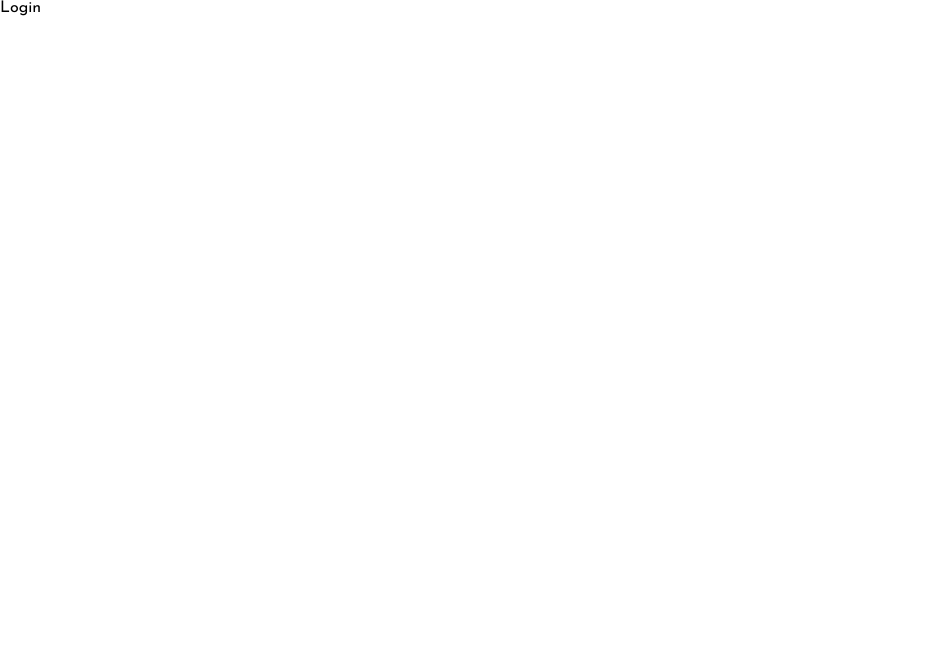
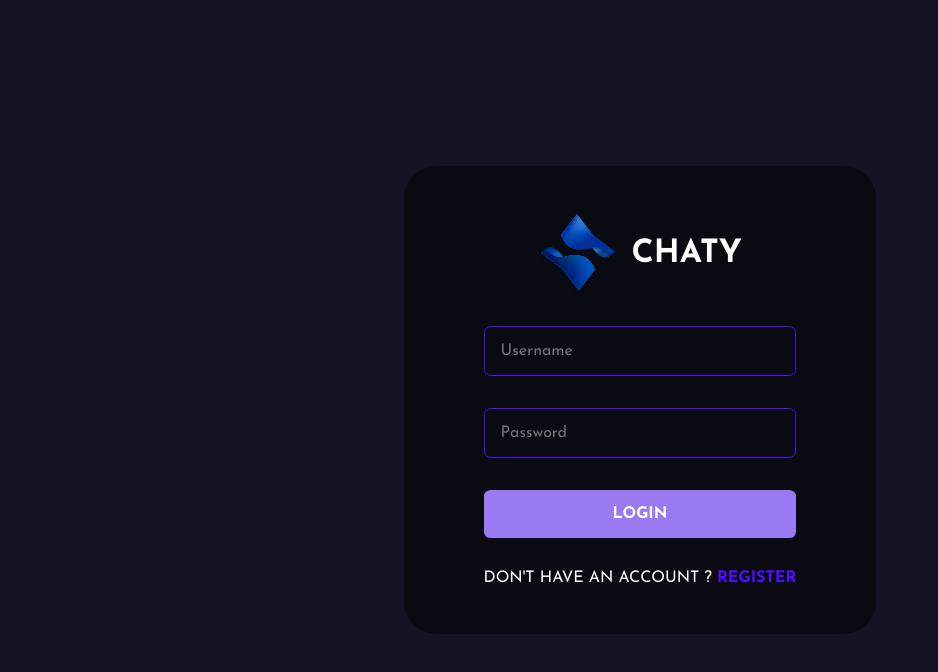
Before and after one commit to ivelin-web/chaty, a React (Create React App) app in the folder client/: page /login in a window 1280 px wide. Shown: the top 672 px of the page, without its empty margins (0-938 px from the left). Built offline with nearby package versions, Linux system fonts and the light colour scheme.

Commit message:
Added client services and styled login/register page.

```diff
--- /dev/null
+++ b/client/src/components/Login/Login.js
@@ -0,0 +1,79 @@
+import styled from "styled-components";
+
+const FormContainer = styled.div`
+    height: 100vh;
+    width: 100vw;
+    display: flex;
+    flex-direction: column;
+    justify-content: center;
+    gap: 1rem;
+    align-items: center;
+    background: #131324;
+    .brand {
+        display: flex;
+        align-items: center;
+        gap: 1rem;
+        justify-content: center;
+        img {
+            height: 5rem;
+        }
+        h1 {
+            color: #fff;
+            text-transform: uppercase;
+        }
+    }
+    form {
+        display: flex;
+        flex-direction: column;
+        gap: 2rem;
+        background: #00000076;
+        border-radius: 2rem;
+        padding: 3rem 5rem;
+        input {
+            background: transparent;
+            padding: 1rem;
+            border: 0.1rem solid #4e0eff;
+            border-radius: 0.4rem;
+            color: #fff;
+            with: 100%;
+            font-size: 1rem;
+            &:focus {
+                border: 0.1rem solid #997af0;
+                outline: none;
+            }
+        }
+        button {
+            background: #997af0;
+            color: #fff;
+            padding: 1rem 2rem;
+            border: none;
+            font-weight: bold;
+            cursor: pointer;
+            border-radius: 0.4rem;
+            font-size: 1rem;
+            text-transform: uppercase;
+            transition: background 0.5s ease-in-out;
+            &:hover {
+                background: #4e0eff;
+            }
+        }
+        span {
+            color: #fff;
+            text-transform: uppercase;
+            a {
+                color: #4e0eff;
+                text-decoration: none;
+                font-weight: bold;
+            }
+        }
+        span.errorText {
+            color: #e00;
+            font-weight: 300;
+            font-size: 0.9rem;
+            text-transform: none;
+            margin-top: -1rem;
+        }
+    }
+`;
+
+export default FormContainer;
--- /dev/null
+++ b/client/src/components/Register/RegisterForm.js
@@ -0,0 +1,79 @@
+import styled from "styled-components";
+
+const FormContainer = styled.div`
+    height: 100vh;
+    width: 100vw;
+    display: flex;
+    flex-direction: column;
+    justify-content: center;
+    gap: 1rem;
+    align-items: center;
+    background: #131324;
+    .brand {
+        display: flex;
+        align-items: center;
+        gap: 1rem;
+        justify-content: center;
+        img {
+            height: 5rem;
+        }
+        h1 {
+            color: #fff;
+            text-transform: uppercase;
+        }
+    }
+    form {
+        display: flex;
+        flex-direction: column;
+        gap: 2rem;
+        background: #00000076;
+        border-radius: 2rem;
+        padding: 3rem 5rem;
+        input {
+            background: transparent;
+            padding: 1rem;
+            border: 0.1rem solid #4e0eff;
+            border-radius: 0.4rem;
+            color: #fff;
+            with: 100%;
+            font-size: 1rem;
+            &:focus {
+                border: 0.1rem solid #997af0;
+                outline: none;
+            }
+        }
+        button {
+            background: #997af0;
+            color: #fff;
+            padding: 1rem 2rem;
+            border: none;
+            font-weight: bold;
+            cursor: pointer;
+            border-radius: 0.4rem;
+            font-size: 1rem;
+            text-transform: uppercase;
+            transition: background 0.5s ease-in-out;
+            &:hover {
+                background: #4e0eff;
+            }
+        }
+        span {
+            color: #fff;
+            text-transform: uppercase;
+            a {
+                color: #4e0eff;
+                text-decoration: none;
+                font-weight: bold;
+            }
+        }
+        span.errorText {
+            color: #e00;
+            font-weight: 300;
+            font-size: 0.9rem;
+            text-transform: none;
+            margin-top: -1rem;
+        }
+    }
+`;
+
+export default FormContainer;
--- a/client/src/index.js
+++ b/client/src/index.js
@@ -3,12 +3,14 @@ import ReactDOM from "react-dom/client";
 import "./index.css";
 import App from "./App";
 import { BrowserRouter as Router } from "react-router-dom";
+import { ToastContainer } from "react-toastify";
 
 const root = ReactDOM.createRoot(document.getElementById("root"));
 root.render(
     <React.StrictMode>
         <Suspense fallback={""}>
             <Router>
+                <ToastContainer position="bottom-right" autoClose={5000} pauseOnFocusLoss pauseOnHover draggable theme="dark" />
                 <App />
             </Router>
         </Suspense>
--- a/client/src/pages/login/Login.js
+++ b/client/src/pages/login/Login.js
@@ -1,5 +1,60 @@
-import React from "react";
+import React, { useState } from "react";
+import { Link, useNavigate } from "react-router-dom";
+import FormContainer from "../../components/Login/Login";
+import Logo from "../../assets/logo.svg";
+import { login } from "../../services/AuthService";
+import { toast } from "react-toastify";
+import "react-toastify/dist/ReactToastify.css";
 
 export default function Login() {
-    return <div>Login</div>;
+    const [state, setState] = useState({
+        username: "",
+        password: "",
+    });
+    const [isLoading, setIsLoading] = useState(false);
+    const navigate = useNavigate();
+
+    const handleSubmit = (e) => {
+        e.preventDefault();
+
+        setIsLoading(true);
+
+        login(state)
+            .then((res) => {
+                toast.success(res.data.message);
+                navigate("/");
+            })
+            .catch(({ response: err }) => {
+                setIsLoading(false);
+                toast.error(err.data?.message);
+            });
+    };
+
+    const handleChange = (e) => {
+        setState((prevState) => {
+            return {
+                ...prevState,
+                [e.target.name]: e.target.value,
+            };
+        });
+    };
+
+    return (
+        <>
+            <FormContainer>
+                <form autoComplete="off" onSubmit={handleSubmit}>
+                    <div className="brand">
+                        <img src={Logo} alt="Logo" />
+                        <h1>chaty</h1>
+                    </div>
+                    <input value={state.username} type="text" placeholder="Username" name="username" onChange={handleChange} />
+                    <input value={state.password} type="password" placeholder="Password" name="password" onChange={handleChange} />
+                    <button type="submit">{isLoading ? "Loading..." : "Login"}</button>
+                    <span>
+                        Don't have an account ? <Link to="/register">Register</Link>
+                    </span>
+                </form>
+            </FormContainer>
+        </>
+    );
 }
--- a/client/src/pages/register/Register.js
+++ b/client/src/pages/register/Register.js
@@ -1,15 +1,46 @@
-import React from "react";
-import { Link } from "react-router-dom";
-import styled from "styled-components";
+import React, { useState } from "react";
+import { Link, useNavigate } from "react-router-dom";
+import FormContainer from "../../components/Register/RegisterForm";
 import Logo from "../../assets/logo.svg";
+import { register } from "../../services/AuthService";
+import { toast } from "react-toastify";
+import "react-toastify/dist/ReactToastify.css";
 
 export default function Register() {
+    const [state, setState] = useState({
+        username: "",
+        email: "",
+        password: "",
+        confirmPassword: "",
+    });
+    const [errors, setErrors] = useState({});
+    const [isLoading, setIsLoading] = useState(false);
+    const navigate = useNavigate();
+
     const handleSubmit = (e) => {
         e.preventDefault();
-        console.log("submit");
+
+        setIsLoading(true);
+
+        register(state)
+            .then((res) => {
+                toast.success(res.data.message);
+                navigate("/login");
+            })
+            .catch(({ response: err }) => {
+                setIsLoading(false);
+                setErrors(err?.data?.errors || {});
+            });
     };
 
-    const handleChange = (e) => {};
+    const handleChange = (e) => {
+        setState((prevState) => {
+            return {
+                ...prevState,
+                [e.target.name]: e.target.value,
+            };
+        });
+    };
 
     return (
         <>
@@ -19,11 +50,15 @@ export default function Register() {
                         <img src={Logo} alt="Logo" />
                         <h1>chaty</h1>
                     </div>
-                    <input type="text" placeholder="Username" name="username" onChange={handleChange} />
-                    <input type="email" placeholder="Email" name="email" onChange={handleChange} />
-                    <input type="password" placeholder="Password" name="password" onChange={handleChange} />
-                    <input type="password" placeholder="Confirm Password" name="confirmPassword" onChange={handleChange} />
-                    <button type="submit">Create User</button>
+                    <input value={state.username} type="text" placeholder="Username" name="username" onChange={handleChange} />
+                    {errors?.username?.message && <span className="errorText">{errors.username.message}</span>}
+                    <input value={state.email} type="email" placeholder="Email" name="email" onChange={handleChange} />
+                    {errors?.email?.message && <span className="errorText">{errors.email.message}</span>}
+                    <input value={state.password} type="password" placeholder="Password" name="password" onChange={handleChange} />
+                    {errors?.password?.message && <span className="errorText">{errors.password.message}</span>}
+                    <input value={state.confirmPassword} type="password" placeholder="Confirm Password" name="confirmPassword" onChange={handleChange} />
+                    {errors?.confirmPassword?.message && <span className="errorText">{errors.confirmPassword.message}</span>}
+                    <button type="submit">{isLoading ? "Loading..." : "Register"}</button>
                     <span>
                         already have an account ? <Link to="/login">Login</Link>
                     </span>
@@ -32,72 +67,3 @@ export default function Register() {
         </>
     );
 }
-
-const FormContainer = styled.div`
-    height: 100vh;
-    width: 100vw;
-    display: flex;
-    flex-direction: column;
-    justify-content: center;
-    gap: 1rem;
-    align-items: center;
-    background: #131324;
-    .brand {
-        display: flex;
-        align-items: center;
-        gap: 1rem;
-        justify-content: center;
-        img {
-            height: 5rem;
-        }
-        h1 {
-            color: #fff;
-            text-transform: uppercase;
-        }
-    }
-    form {
-        display: flex;
-        flex-direction: column;
-        gap: 2rem;
-        background: #00000076;
-        border-radius: 2rem;
-        padding: 3rem 5rem;
-        input {
-            background: transparent;
-            padding: 1rem;
-            border: 0.1rem solid #4e0eff;
-            border-radius: 0.4rem;
-            color: #fff;
-            with: 100%;
-            font-size: 1rem;
-            &:focus {
-                border: 0.1rem solid #997af0;
-                outline: none;
-            }
-        }
-        button {
-            background: #997af0;
-            color: #fff;
-            padding: 1rem 2rem;
-            border: none;
-            font-weight: bold;
-            cursor: pointer;
-            border-radius: 0.4rem;
-            font-size: 1rem;
-            text-transform: uppercase;
-            transition: background 0.5s ease-in-out;
-            &:hover {
-                background: #4e0eff;
-            }
-        }
-        span {
-            color: #fff;
-            text-transform: uppercase;
-            a {
-                color: #4e0eff;
-                text-decoration: none;
-                font-weight: bold;
-            }
-        }
-    }
-`;
--- /dev/null
+++ b/client/src/services/AuthService.js
@@ -0,0 +1,35 @@
+import axios from "../axios";
+
+// Login user
+export const login = async (credentials) => {
+    const res = await axios.post("auth/login", credentials, {
+        withCredentials: true,
+    });
+
+    return res;
+};
+
+// Register user
+export const register = async (payload) => {
+    const res = await axios.post("auth/register", payload);
+
+    return res;
+};
+
+// Logout user
+export const logout = async () => {
+    const res = await axios.post("auth/logout", null, {
+        withCredentials: true,
+    });
+
+    return res;
+};
+
+// Get auth user
+export const getAuthUser = async () => {
+    const res = await axios.get("auth/user", {
+        withCredentials: true,
+    });
+
+    return res;
+};
```
Also changed, not shown: client/src/axios.js (added, +9 -0 lines), 2 other files (tests, documents, lock files or other folders).
